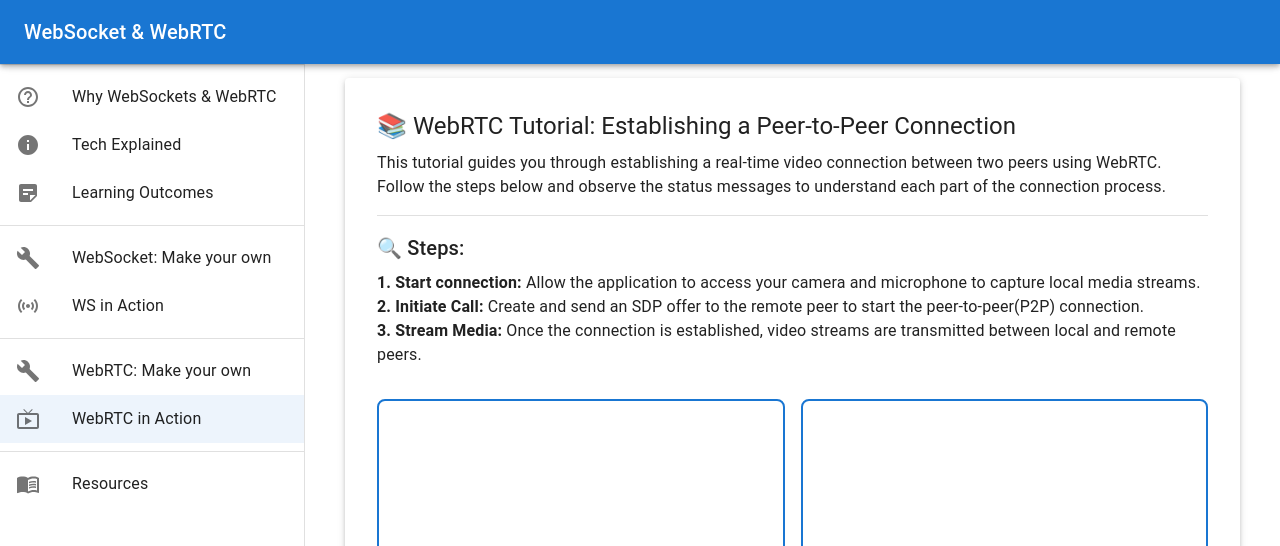
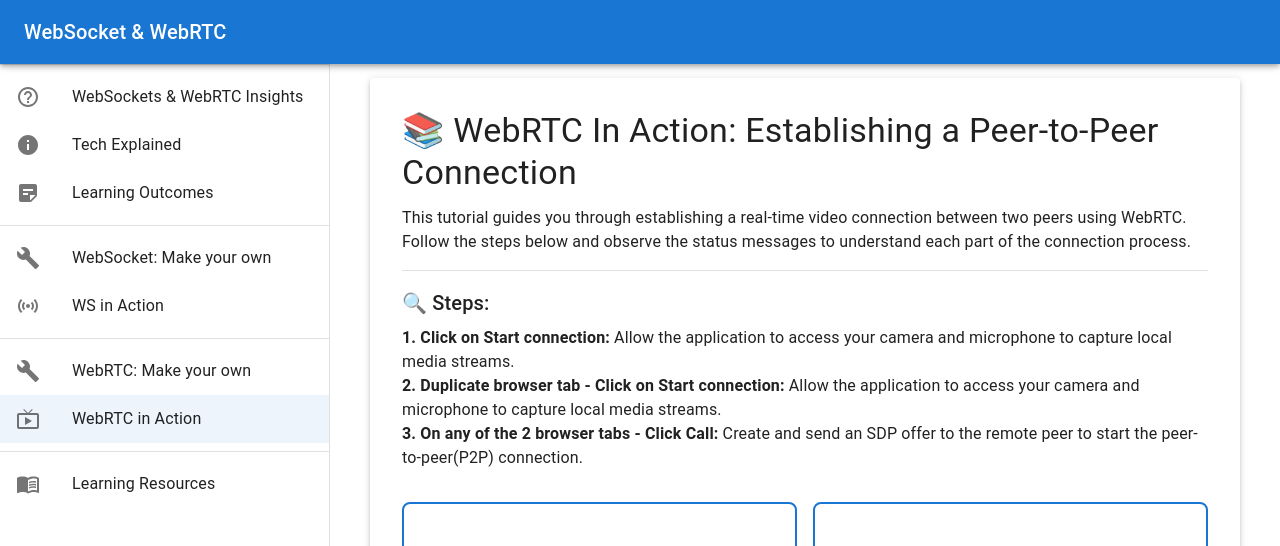
Before and after one commit to ishtpreet/WebSockets-and-WebRTC, a React (Create React App) app in the folder frontend/: page /webrtc in a window 1280 px wide. Shown: the top 546 px of the page. Built offline with nearby package versions, Linux system fonts and the light colour scheme; no server answers.

Commit message:
UI Changes

```diff
--- a/frontend/src/App.js
+++ b/frontend/src/App.js
@@ -18,7 +18,7 @@ import LearningOutcome from './pages/LearningOutcomes';
 import Resources from './pages/Resources';
 
 function App() {
-  const drawerWidth = 310;
+  const drawerWidth = 330;
   const [open, setOpen] = useState(false);
 
   return (
--- a/frontend/src/components/SideMenu.js
+++ b/frontend/src/components/SideMenu.js
@@ -18,11 +18,11 @@ import StickyNote2Icon from '@mui/icons-material/StickyNote2';
 import MenuBookIcon from '@mui/icons-material/MenuBook';
 import { useNavigate, useLocation } from 'react-router';
 
-const drawerWidth = 305;
+const drawerWidth = 330;
 
 const menuItems = {
   technologies: [
-      { label: 'Why WebSockets & WebRTC', path: '/', icon: <HelpOutlineIcon /> },
+      { label: 'WebSockets & WebRTC Insights', path: '/', icon: <HelpOutlineIcon /> },
       { label: 'Tech Explained', path: '/tech-explained', icon: <InfoIcon /> },
       { label: 'Learning Outcomes', path: '/learning-outcomes', icon: <StickyNote2Icon /> },
   ],
@@ -37,7 +37,7 @@ const menuItems = {
       { label: 'WebRTC in Action', path: '/webrtc', icon: <LiveTvIcon /> },
   ],
   resources: [
-      { label: 'Resources', path: '/resources', icon: <MenuBookIcon /> },
+      { label: 'Learning Resources', path: '/resources', icon: <MenuBookIcon /> },
   ],
 };
 
--- a/frontend/src/pages/Resources.js
+++ b/frontend/src/pages/Resources.js
@@ -7,7 +7,7 @@ export default function Resources() {
       <Paper elevation={3} sx={{ padding: 4, maxWidth: '1200px', margin: 'auto' }}>
         {/* Header */}
         <Typography variant="h4" gutterBottom>
-          📚 Resources
+          📚 Learning Resources
         </Typography>
         <Typography variant="body1" gutterBottom>
           Explore a curated list of resources to deepen your understanding of WebSockets and WebRTC. These resources include articles, official documentation, tutorials, and videos to guide you through concepts, implementation, and advanced use cases.
--- a/frontend/src/pages/webrtc/WebRTC.js
+++ b/frontend/src/pages/webrtc/WebRTC.js
@@ -205,8 +205,8 @@ export default function VideoCard() {
     <Box sx={{ padding: 2 }}>
       <Paper elevation={3} sx={{ padding: 4, maxWidth: '1200px', margin: 'auto' }}>
 <Box sx={{ marginBottom: 4 }}>
-  <Typography variant="h5" gutterBottom>
-    📚 WebRTC Tutorial: Establishing a Peer-to-Peer Connection
+  <Typography variant="h4" gutterBottom>
+    📚 WebRTC In Action: Establishing a Peer-to-Peer Connection
   </Typography>
   <Typography variant="body1" gutterBottom>
     This tutorial guides you through establishing a real-time video connection between two peers using WebRTC. Follow the steps below and observe the status messages to understand each part of the connection process.
@@ -216,14 +216,17 @@ export default function VideoCard() {
     🔍 Steps:
   </Typography>
       <Typography variant="body1">
-        <strong>1. Start connection:</strong> Allow the application to access your camera and microphone to capture local media streams.
+        <strong>1. Click on Start connection:</strong> Allow the application to access your camera and microphone to capture local media streams.
       </Typography>
       <Typography variant="body1">
-        <strong>2. Initiate Call:</strong> Create and send an SDP offer to the remote peer to start the peer-to-peer(P2P) connection.
+        <strong>2. Duplicate browser tab - Click on Start connection:</strong> Allow the application to access your camera and microphone to capture local media streams.
       </Typography>
       <Typography variant="body1">
+        <strong>3. On any of the 2  browser tabs - Click Call:</strong> Create and send an SDP offer to the remote peer to start the peer-to-peer(P2P) connection.
+      </Typography>
+      {/* <Typography variant="body1">
         <strong>3. Stream Media:</strong> Once the connection is established, video streams are transmitted between local and remote peers.
-      </Typography>
+      </Typography> */}
 </Box>
         <Grid container spacing={2} justifyContent="center" alignItems="center">
           <Grid item xs={12} md={6}>
```
